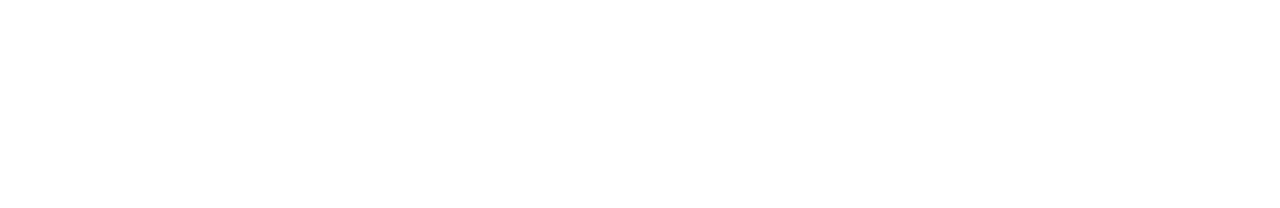
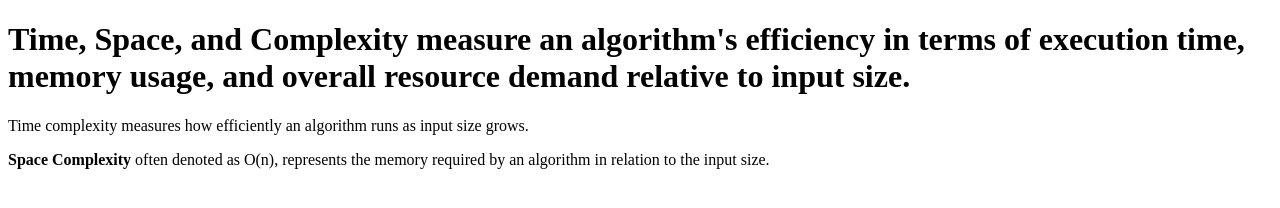
Before and after one commit to acciojob/time-and-space-complexity-Ashwastaken78867, a website: page main.html in a window 1280 px wide. Drawn offline with Linux system fonts and the light colour scheme.

Commit message:
created a submission

```diff
--- a/main.html
+++ b/main.html
@@ -4,10 +4,16 @@
 
 <head>
 	<link rel="stylesheet" href="styles.css">
+
 </head>
 
 <body>
-	<!-- the entire body must be written by student -->
+	<h1>Time, Space, and Complexity measure an algorithm's efficiency in terms of execution time, memory usage, and overall resource demand relative to input size.	</h1>
+	<p>
+		Time complexity measures how efficiently an algorithm runs as input size grows.
+	</p>
+	<p><b>Space Complexity</b> often denoted as O(n), represents the memory required by an algorithm in relation to the input size.
+	</p>
     <script type="text/javascript" src="./script.js">
 </script>
 
```
